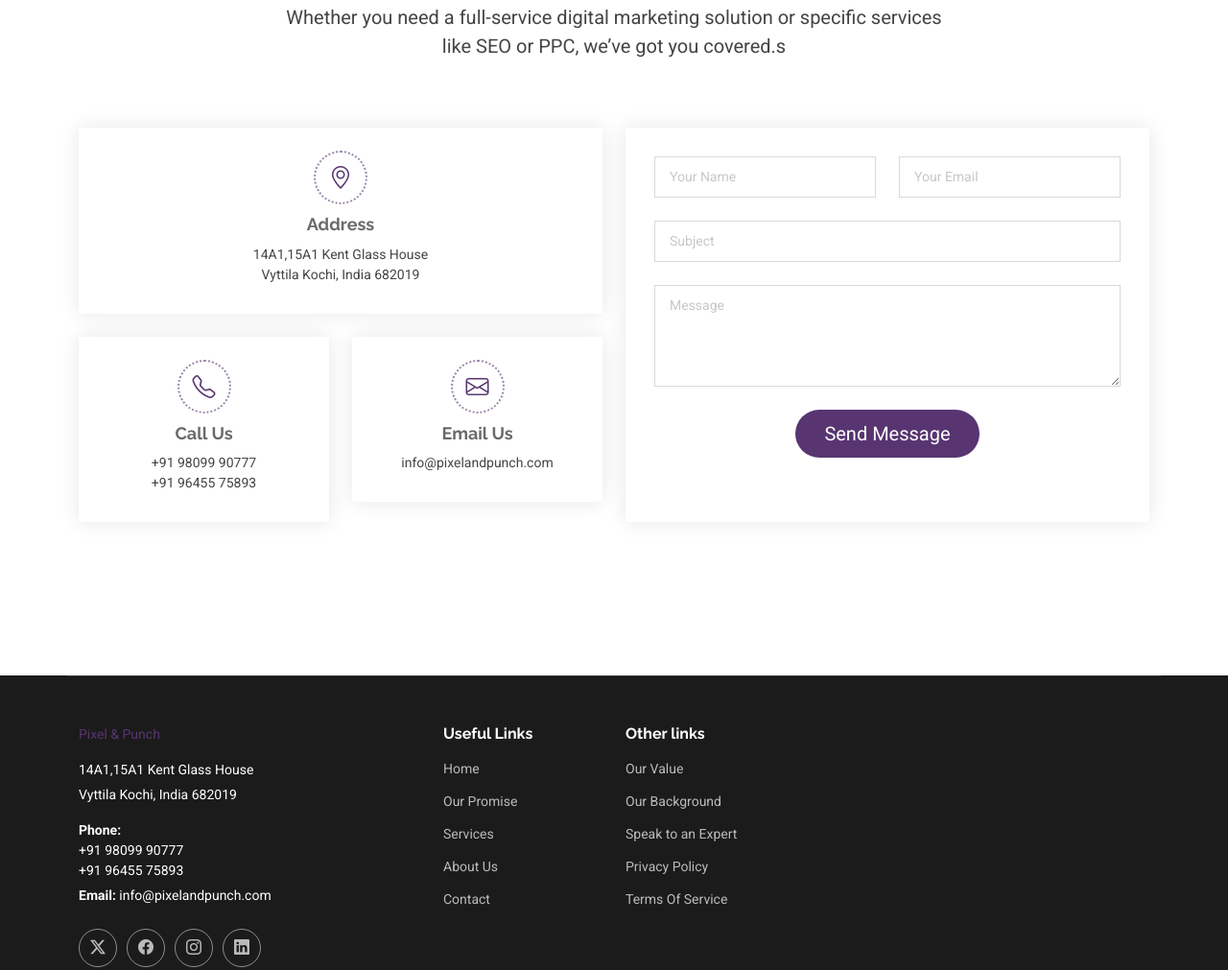
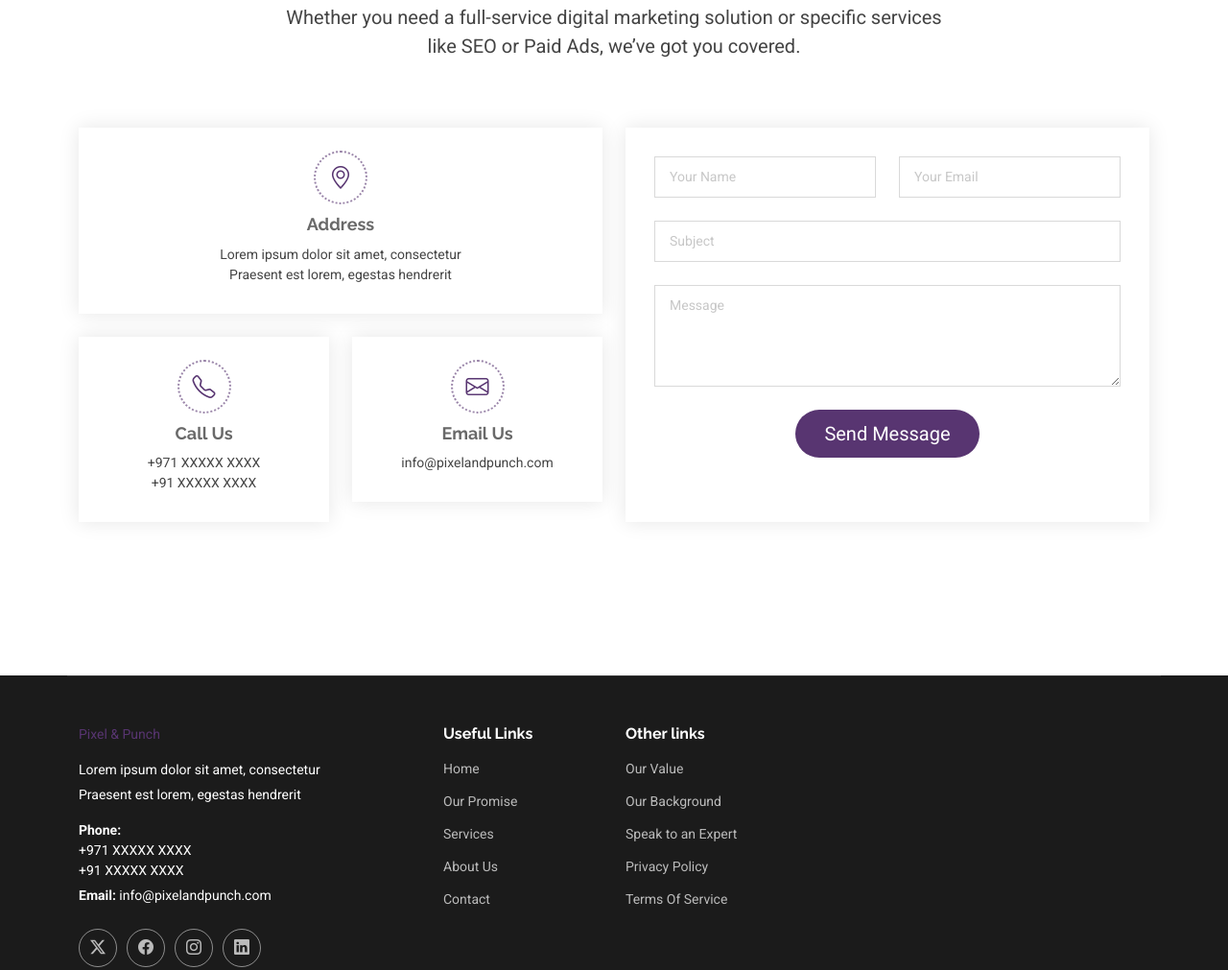
Before and after one commit to Shreyas70773/pixelandpunchproduction-initial, a plain HTML site: page index.html in a window 1280 px wide. Shown: the part 5384-6395 px from the top of the page at 96% size. Drawn offline with Linux system fonts and the light colour scheme.

Commit message:
Update index.html
text edits

```diff
--- a/index.html
+++ b/index.html
@@ -385,7 +385,7 @@
         <h2>Contact</h2>
         <h3 class="paddownsm">Ready to take your buisness to the next level?</h3>
         <p class="content-space">
-           Whether you need a full-service digital marketing solution or specific services like SEO or PPC, we’ve got you covered.s</p>
+           Whether you need a full-service digital marketing solution or specific services like SEO or Paid Ads, we’ve got you covered.</p>
       </div><!-- End Section Title -->
 
       <div class="container" data-aos="fade-up" data-aos-delay="100">
@@ -398,8 +398,8 @@
                 <div class="info-item d-flex flex-column justify-content-center align-items-center" data-aos="fade-up" data-aos-delay="200">
                   <i class="bi bi-geo-alt"></i>
                   <h3>Address</h3>
-                  <p>14A1,15A1 Kent Glass House</p>
-                  <p>Vyttila Kochi, India 682019</p>
+                  <p>Lorem ipsum dolor sit amet, consectetur</p>
+                  <p> Praesent est lorem, egestas hendrerit </p>
                 </div>
               </div><!-- End Info Item -->
 
@@ -407,8 +407,8 @@
                 <div class="info-item d-flex flex-column justify-content-center align-items-center" data-aos="fade-up" data-aos-delay="300">
                   <i class="bi bi-telephone"></i>
                   <h3>Call Us</h3>
-                  <p>+91 98099 90777</p>
-                  <p>+91 96455 75893</p>
+                  <p>+971 XXXXX XXXX</p>
+                  <p>+91 XXXXX XXXX</p>
                 </div>
               </div><!-- End Info Item -->
 
@@ -472,9 +472,9 @@
             <span class="sitename">Pixel & Punch</span>
           </a>
           <div class="footer-contact pt-3">
-            <p>14A1,15A1 Kent Glass House</p>
-            <p>Vyttila Kochi, India 682019</p>
-            <p class="mt-3"><strong>Phone:</strong> <br> <span>+91 98099 90777</span> <br> <span>+91 96455 75893</span></p>
+            <p>Lorem ipsum dolor sit amet, consectetur</p>
+            <p> Praesent est lorem, egestas hendrerit </p>
+            <p class="mt-3"><strong>Phone:</strong> <br> <span>+971 XXXXX XXXX</span> <br> <span>+91 XXXXX XXXX</span></p>
             <p><strong>Email:</strong> <span>info@pixelandpunch.com</span></p>
           </div>
           <div class="social-links d-flex mt-4">
```
